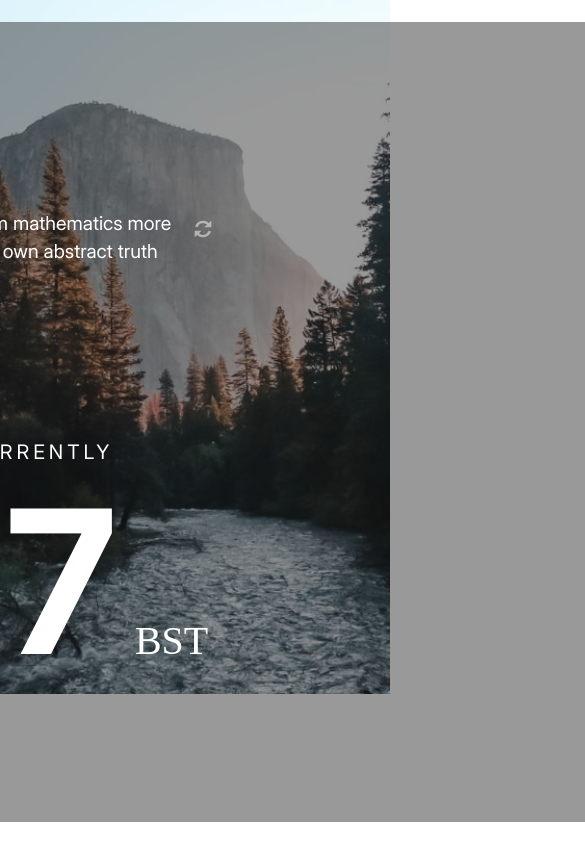
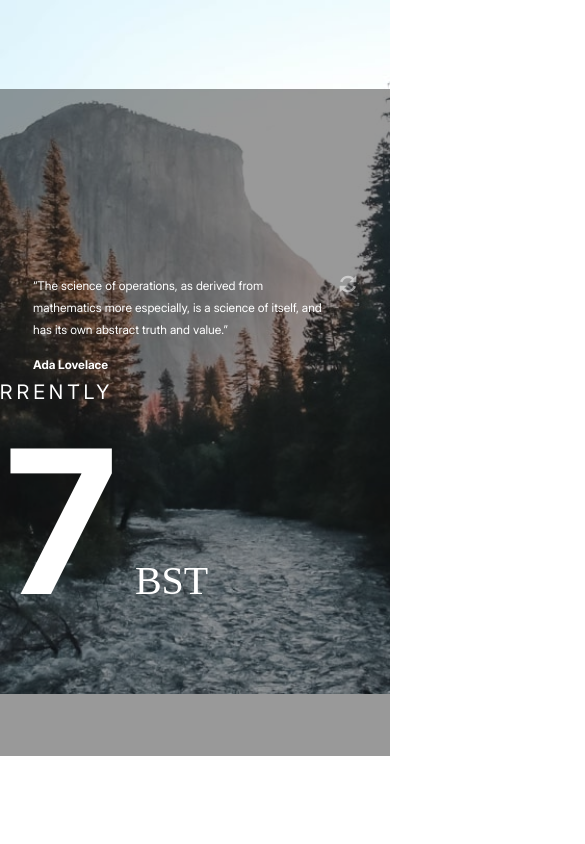
Before and after one commit to danielopq/clock-app, a React (Vite) app: page / in a window 390 px wide. Shown: the top 844 px of the page, 585 px wide, since content can reach past the window. Built offline with nearby package versions, Linux system fonts and the light colour scheme; a web font is replaced by a local one.

Commit message:
quote.css - mobile version done

```diff
--- a/src/app.css
+++ b/src/app.css
@@ -22,5 +22,9 @@ main{
 /*############################## MOBILE VERSION ##############################*/
 
 @media screen and (max-width:767px) {
-
+    main{
+        width: 100vw;
+        height: 667px;
+        padding: 80px 0px 0px;
+    }
 }
--- a/src/components/quote/quote.css
+++ b/src/components/quote/quote.css
@@ -4,7 +4,6 @@
     display: flex;
     flex-direction: column;
     color:white;
-    margin-top: 56px;
 }
 
 #quoteSelector{
@@ -38,7 +37,6 @@
     }
 }
 
-
 #author{
     font: 700 18.5px/28px 'Inter-Bold';
 }
@@ -62,5 +60,30 @@
 /*############################## MOBILE VERSION ##############################*/
 
 @media screen and (max-width:767px) {
+    #quote{
+        width: 324px;
+        margin-top:31px;
+    }
+    #quoteSelector{
+        width: 324px;
+        height: auto;
+        margin-top: 75px;
+        display: inline-flex;
+        justify-content: space-between;
+        margin-bottom: 13px;
+    }
 
+    #quoteText{
+        width: 290px;
+        font: 400 12px/22px 'Inter-Regular';
+    }
+
+    #quoteButton{
+        margin-top: 0px;
+    }
+
+    #author{
+        margin:0px;
+        font: 700 12px/22px 'Inter-Bold';
+    }
 }
```
